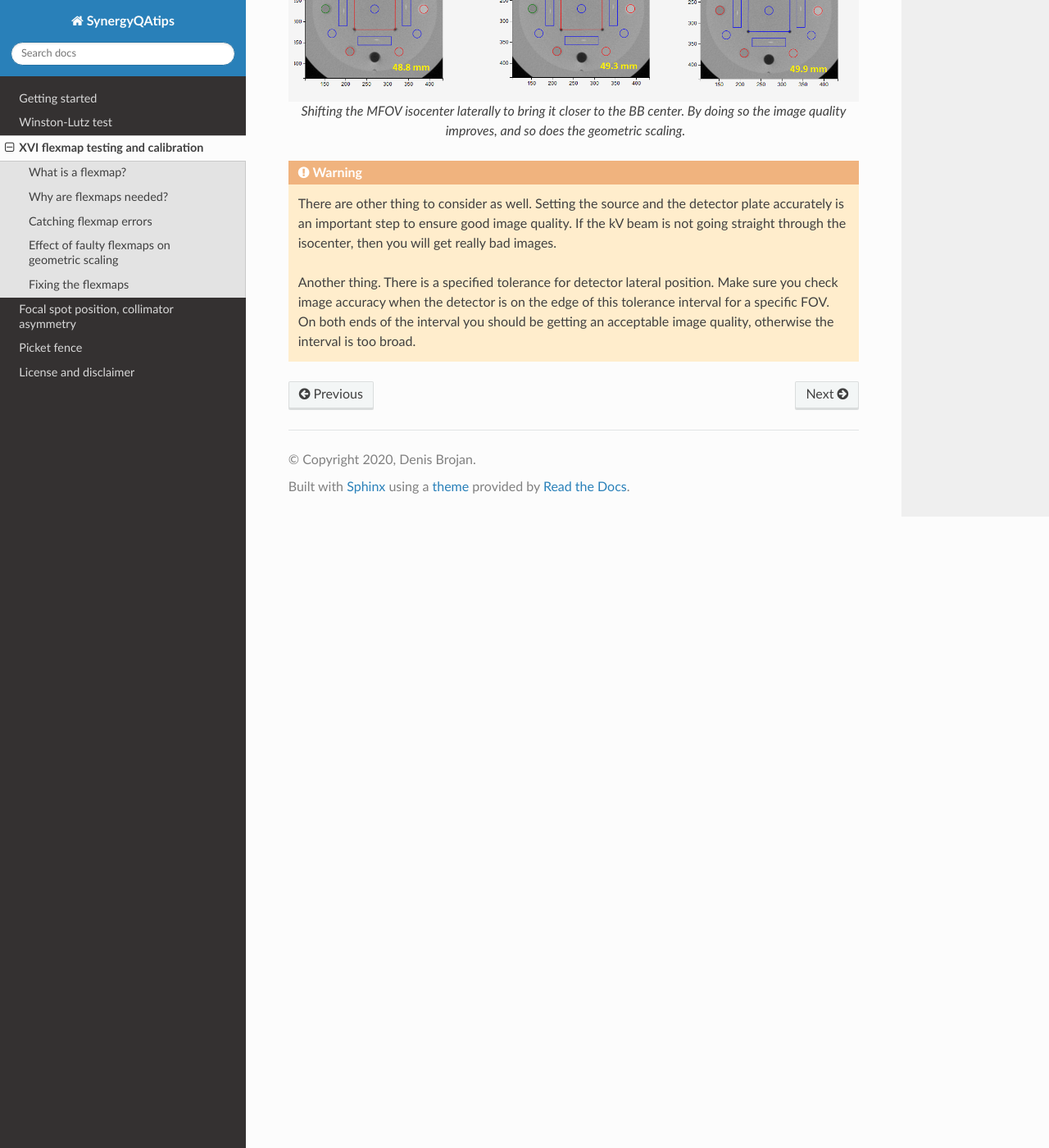
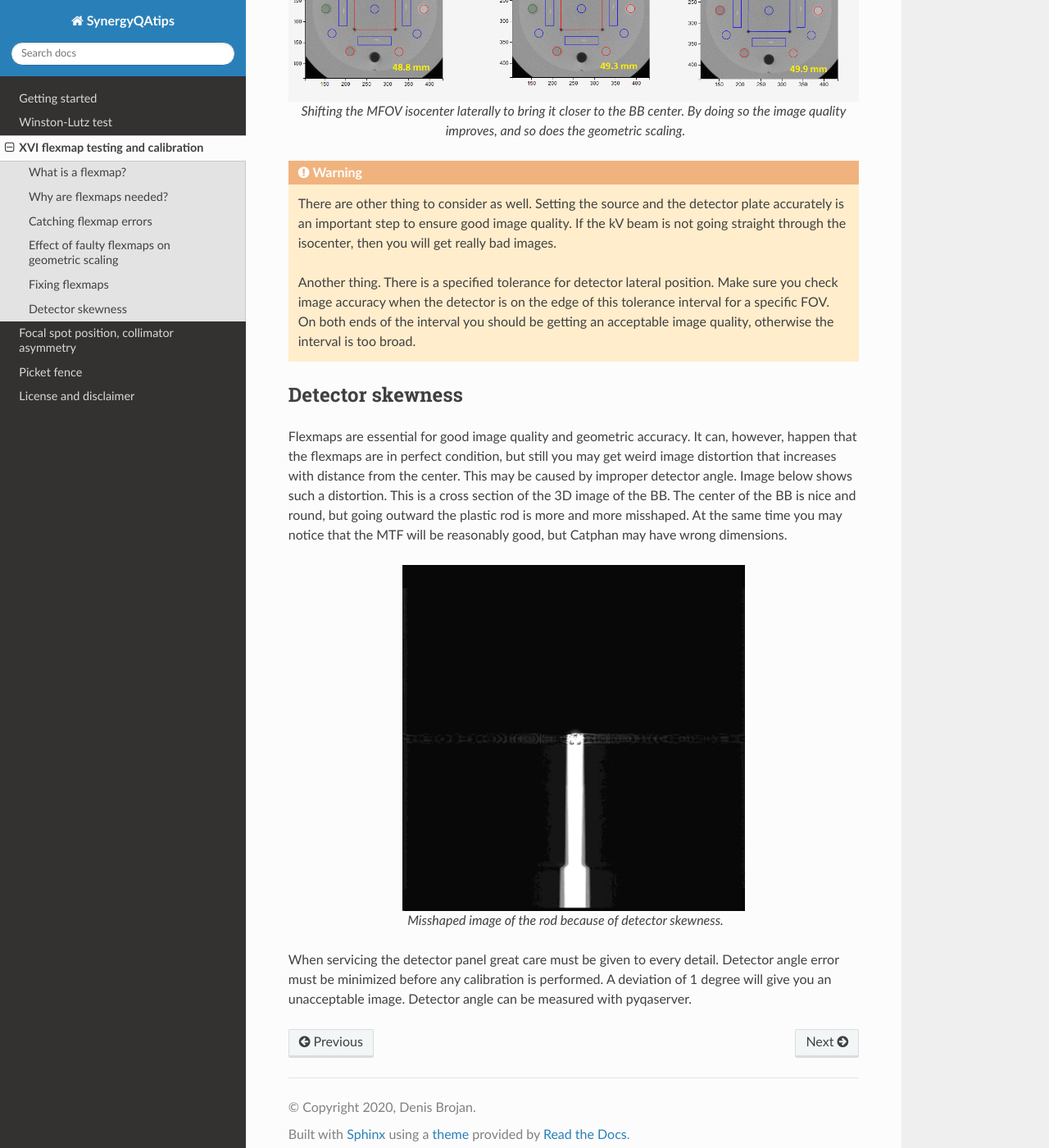
Before and after one commit to brjdenis/synergyqatips, a Sphinx documentation site: the page built from docs/source/xvi.rst, in a window 1280 px wide and 1400 px high, scrolled down 6951 px. Shown: the whole window at 82% size. Built offline with Sphinx 7.4.7 and the Read the Docs theme 2.0.0, drawn with Linux system fonts in a browser that asks for light colours; formulas are drawn with MathJax 3; some of the changed text lies outside the part shown.

Commit message:
Add detector skewness

```diff
--- a/docs/source/xvi.rst
+++ b/docs/source/xvi.rst
@@ -140,3 +140,21 @@ Figure below shows how the MFOV image improves by applying 0, 0.5 mm and 1 mm sh
 	There are other thing to consider as well. Setting the source and the detector plate accurately is an important step to ensure good image quality. If the kV beam is not going straight through the isocenter, then you will get really bad images.
 
 	Another thing. There is a specified tolerance for detector lateral position. Make sure you check image accuracy when the detector is on the edge of this tolerance interval for a specific FOV. On both ends of the interval you should be getting an acceptable image quality, otherwise the interval is too broad.
+
+
+
+********************
+Detector skewness
+********************
+
+Flexmaps are essential for good image quality and geometric accuracy. It can, however, happen that the flexmaps are in perfect condition, but still you may get weird image distortion that increases with distance from the center. This may be caused by improper detector angle. Image below shows such a distortion. This is a cross section of the 3D image of the BB. The center of the BB is nice and round, but going outward the plastic rod is more and more misshaped. At the same time you may notice that the MTF will be reasonably good, but Catphan may have wrong dimensions.
+
+
+.. figure:: _static/detrotationbb.png
+	:align: center
+	:width: 60 %
+
+	*Misshaped image of the rod because of detector skewness.*
+
+
+When servicing the detector panel great care must be given to every detail. Detector angle error must be minimized before any calibration is performed. A deviation of 1 degree will give you an unacceptable image. Detector angle can be measured with pyqaserver.
```
Also changed, not shown: other parts of docs/source/xvi.rst (+1 -1 lines), docs/source/_static/detrotationbb.png (added).
